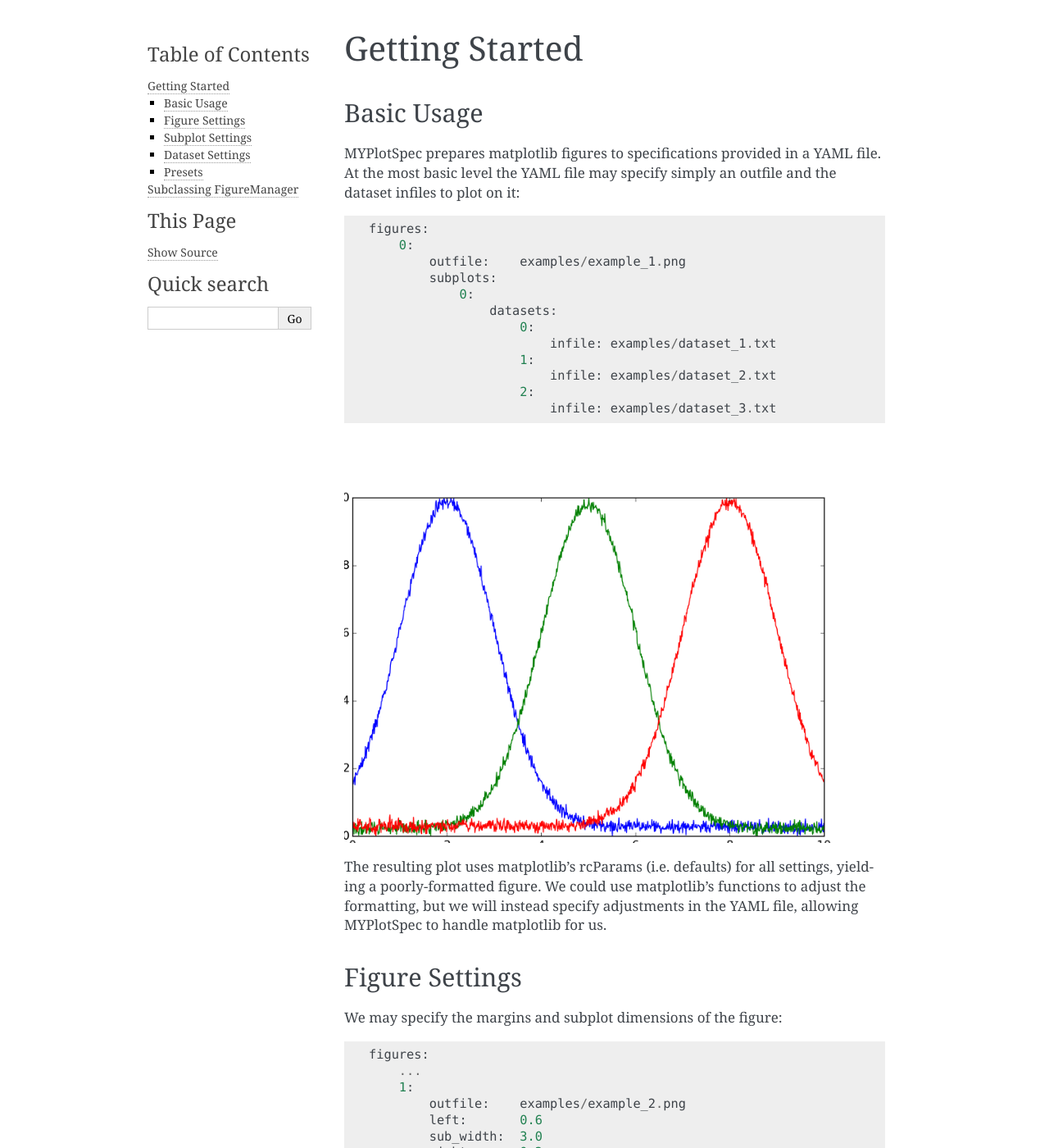
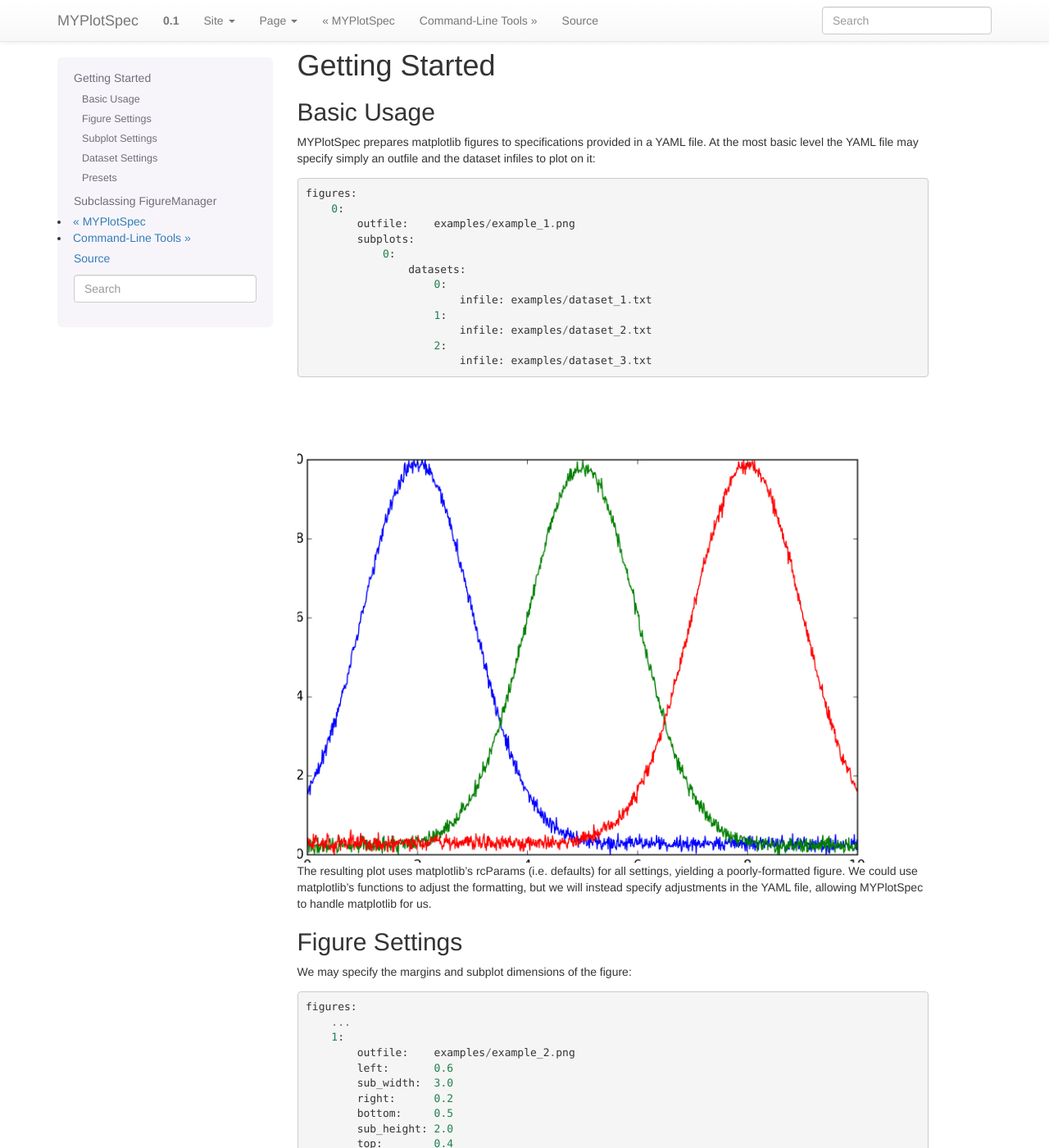
Before and after one commit to KarlTDebiec/myplotspec, a Sphinx documentation site: the page built from doc/usage.rst, in a window 1280 px wide and 1400 px high. Shown: the whole window at 82% size. Built offline with Sphinx 7.4.7, drawn with Linux system fonts in a browser that asks for light colours; some of the changed text lies outside the part shown.

Commit message:
working on github-pages

```diff
--- a/doc/conf.py
+++ b/doc/conf.py
@@ -1,4 +1,5 @@
 # -*- coding: utf-8 -*-
+import sphinx_bootstrap_theme
 
 todo_include_todos = False
 
@@ -26,9 +27,9 @@ exclude_patterns = ['_build']
 pygments_style = "sphinx"
 # modindex_common_prefix = []
 
-html_theme = "alabaster"
+html_theme = "bootstrap"
 # html_theme_options = {}
-# html_theme_path = []
+html_theme_path = sphinx_bootstrap_theme.get_html_theme_path()
 # html_title = None
 # html_short_title = None
 # html_logo = None
```
